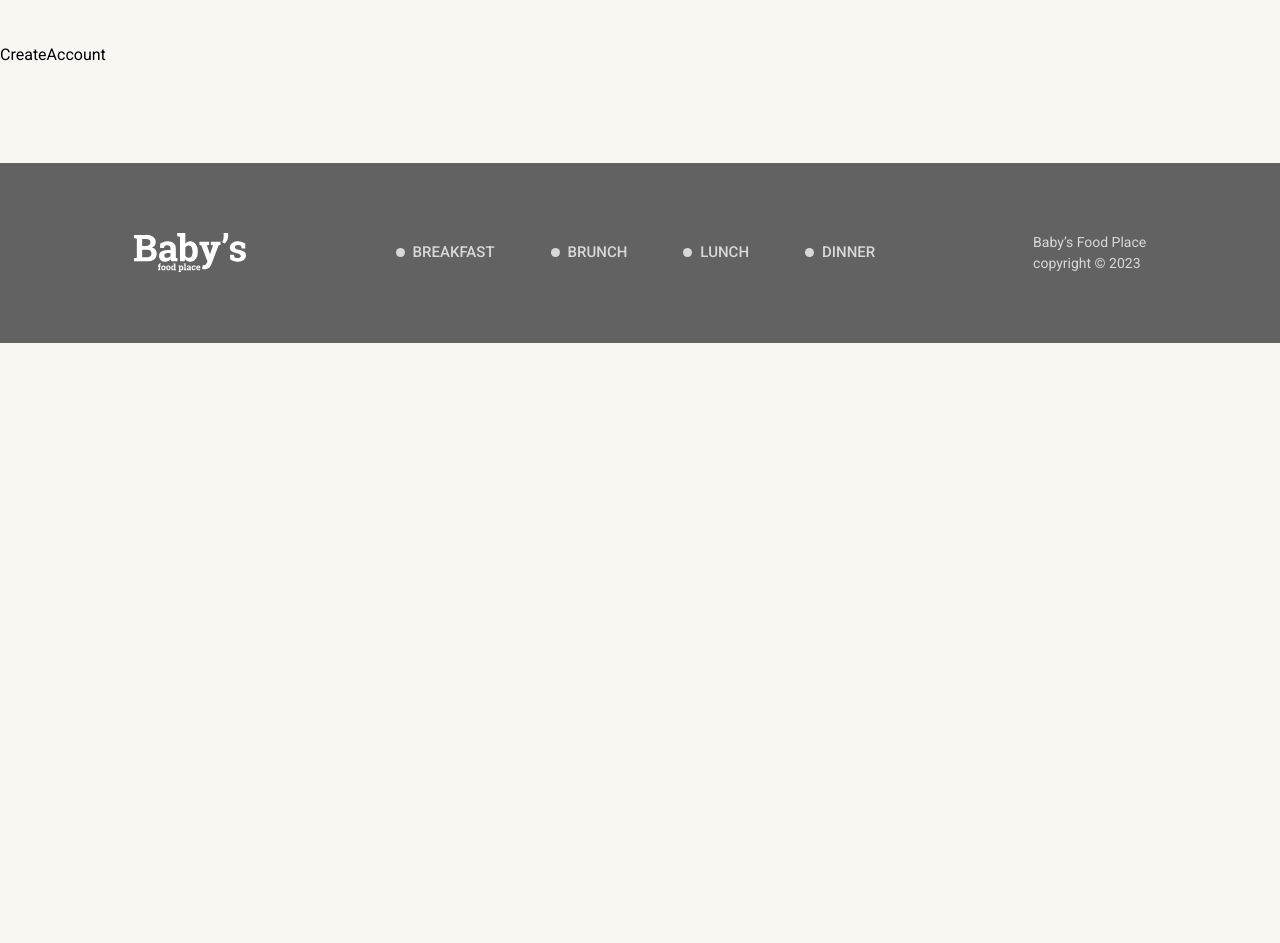
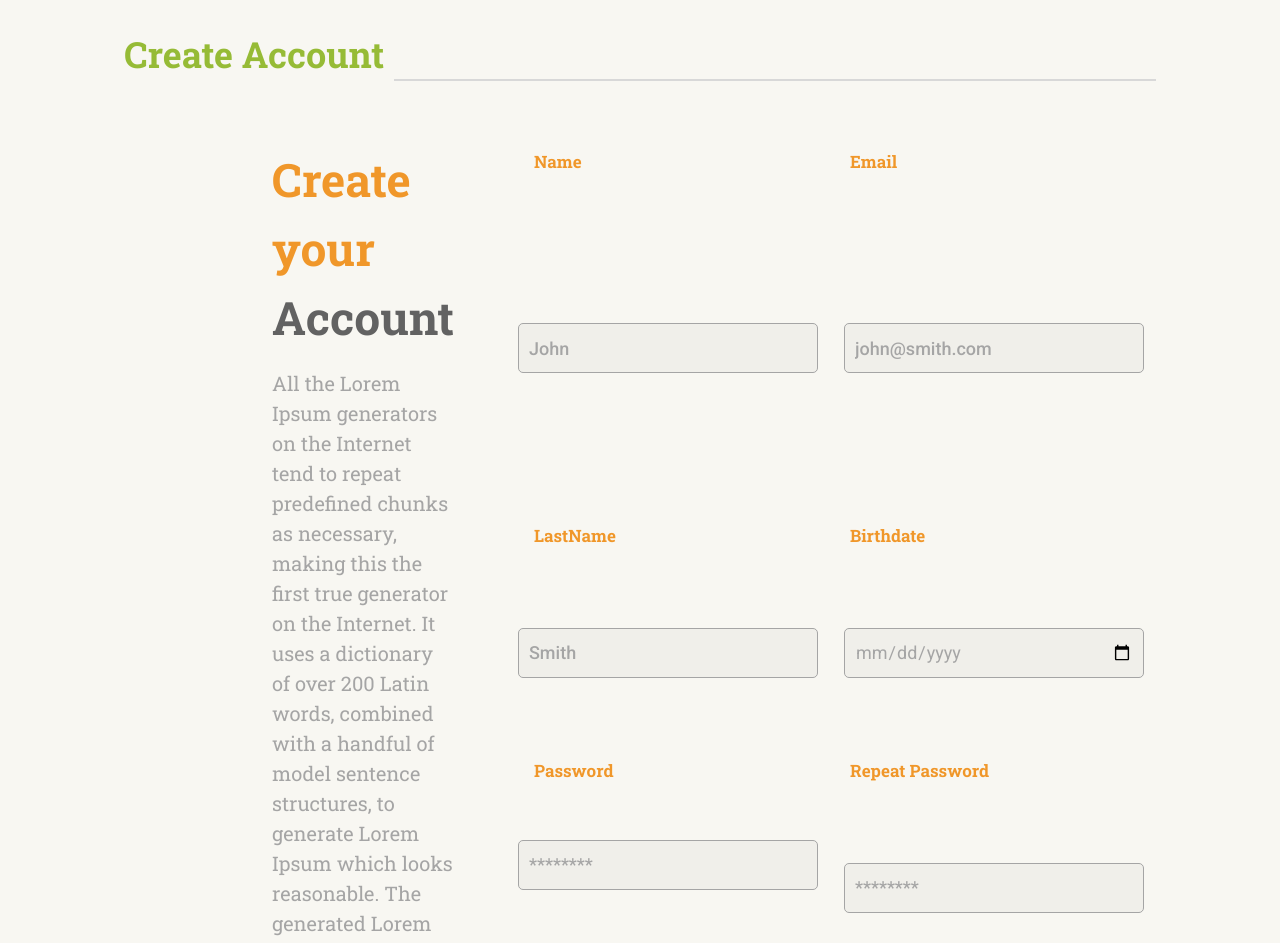
Before and after one commit to bojan09/babys-food-place, a React (Vite) app in the folder client/: page /create-account in a window 1280 px wide. Shown: the part 140-1083 px from the top of the page. Before the commit the page ends 800 px from the top, so only its background shows below. Built offline with nearby package versions, Linux system fonts and the light colour scheme.

Commit message:
added CreateAccount design

```diff
--- a/client/src/components/Navbar/Navbar.jsx
+++ b/client/src/components/Navbar/Navbar.jsx
@@ -20,7 +20,7 @@ const Navbar = () => {
   const [toggle, setToggle] = useState(false);
 
   return (
-    <div className="flex md:justify-between items-center xs:w-full md:w-[76%] mx-auto sm:pt-[50px] xs:py-[30px] sticky top-0 left-0 bg-primary z-10 sm:mb-12">
+    <div className="flex md:justify-between items-center xs:w-full md:w-[76%] mx-auto sm:pt-[50px] xs:py-[30px] sticky top-0 left-0 bg-primary z-10 sm:mb-8">
       {/* Logo */}
       <Link
         to="/"
--- a/client/src/pages/CreateAccount/CreateAccount.jsx
+++ b/client/src/pages/CreateAccount/CreateAccount.jsx
@@ -1,7 +1,154 @@
 import React from "react";
 
+// jsx code based on media query
+import { useMediaQuery } from "react-responsive";
+
 const CreateAccount = () => {
-  return <div>CreateAccount</div>;
+  const isDesktopOrLaptop = useMediaQuery({ query: "(min-width: 1224px)" });
+  const isMobile = useMediaQuery({ query: "(max-width: 1000px)" });
+  return (
+    <div>
+      {/* Create Account Heading - Container */}
+      <h1 className="textMainHead md:after:w-[59.5vw] xs:after:w-[42vw] xs:my-4  xs:text-[28px] sm:text-[36px] text-center">
+        Create Account
+      </h1>
+
+      {/*  Container */}
+      <div className="md:flex mx-auto md:ml-[17rem] md:w-[65%] md:mt-[3rem] mb-[10%]">
+        {/* Secondary Heading & Paragraph - Container */}
+        <div className="xs:mx-4 xs:my-4 md:m-0 robotoSlab md:w-[50%]">
+          <h1 className="md:text-[46px] xs:text-[36px]  font-bold my-4 text-color_darkgray">
+            <span className="text-color_orange">Create your</span> <br />{" "}
+            Account
+          </h1>
+          <p className="md:text-[20px] xs:text-[18px] text-color_midgray">
+            All the Lorem Ipsum generators on the Internet tend to repeat
+            predefined chunks as necessary, making this the first true generator
+            on the Internet. It uses a dictionary of over 200 Latin words,
+            combined with a handful of model sentence structures, to generate
+            Lorem Ipsum which looks reasonable. The generated Lorem Ipsum is
+            therefore always free from repetition, injected humour, or
+            non-characteristic words etc.
+          </p>
+        </div>
+
+        {/* Form - Container */}
+        <form className="md:flex xs:text-center xs:mt-5 md:ml-[4rem] md:mr-[-2rem]">
+          {/* Name & LastName - Container */}
+          <div className="grid">
+            <label className="robotoSlab font-bold text-color_orange">
+              Name
+            </label>
+            <input
+              type="text"
+              placeholder="John"
+              className="xs:w-[300px] md:w-[300px] md:h-[50px] mx-auto"
+            />
+
+            {/* LastName - Container */}
+            <div className="xs:mt-5 md:m-0 text-center md:grid">
+              <label className="robotoSlab font-bold text-color_orange">
+                LastName
+              </label>
+              <input
+                type="text"
+                placeholder="Smith"
+                className="xs:w-[300px] md:w-[300px] md:h-[50px] mx-auto"
+              />
+            </div>
+
+            {/* Password  - Container */}
+            {isDesktopOrLaptop && (
+              <div className="xs:mt-5 md:m-0 md:grid">
+                <label className="robotoSlab font-bold text-color_orange">
+                  Password
+                </label>
+                <input
+                  type="password"
+                  placeholder="********"
+                  className="xs:w-[300px] md:w-[300px] md:h-[50px] mx-auto"
+                />
+
+                <button className="md:ml-2 md:mt-[4rem] xs:w-[310px] md:w-[210px] h-[45px] rounded-lg bg-color_green uppercase text-white font-bold text-[18px] my-4">
+                  save
+                </button>
+              </div>
+            )}
+          </div>
+
+          {/* Email & Birthdate - Container */}
+          <div className="xs:mt-5 md:ml-[1rem] md:m-0 grid">
+            <label className="robotoSlab font-bold text-color_orange">
+              Email
+            </label>
+            <input
+              type="email"
+              placeholder="john@smith.com"
+              className="xs:w-[300px] md:w-[300px] md:h-[50px] mx-auto"
+            />
+
+            {/* Birthdate - Container */}
+            <div className="xs:mt-5 md:m-0 grid">
+              <label className="robotoSlab font-bold text-color_orange">
+                Birthdate
+              </label>
+              <input
+                type="date"
+                className="xs:w-[300px] md:w-[300px] md:h-[50px] md:text-left mx-auto text-color_midgray"
+              />
+            </div>
+
+            {/* Repeat Password  - Container */}
+            {isDesktopOrLaptop && (
+              <div className="xs:mt-5 md:m-0 md:grid">
+                <label className="robotoSlab font-bold text-color_orange">
+                  Repeat Password
+                </label>
+                <input
+                  type="password"
+                  placeholder="********"
+                  className="md:mb-[8.45rem] xs:w-[300px] md:w-[300px] md:h-[50px]"
+                />
+              </div>
+            )}
+          </div>
+
+          {/* Password & Repeat Password - Container */}
+          {isMobile && (
+            <div className="xs:mt-5 md:m-0 grid">
+              <label className="robotoSlab font-bold text-color_orange">
+                Password
+              </label>
+              <input
+                type="password"
+                placeholder="********"
+                className="xs:w-[300px] md:w-[300px] md:h-[50px] mx-auto"
+              />
+
+              {/* Repeat Password  - Container */}
+              <div className="xs:mt-5 md:m-0 md:grid">
+                <label className="robotoSlab font-bold text-color_orange">
+                  Repeat Password
+                </label>
+                <input
+                  type="password"
+                  placeholder="********"
+                  className="xs:w-[300px] md:w-[300px] md:h-[50px] text-center"
+                />
+              </div>
+            </div>
+          )}
+
+          {/* Save  - Button */}
+          {isMobile && (
+            <button className="xs:mt-10 md:m-0 xs:w-[310px] h-[45px] rounded-lg bg-color_green uppercase text-white font-bold text-[18px] my-4">
+              save
+            </button>
+          )}
+        </form>
+      </div>
+    </div>
+  );
 };
 
 export default CreateAccount;
--- a/client/src/pages/UserProfile/UserProfile.jsx
+++ b/client/src/pages/UserProfile/UserProfile.jsx
@@ -12,6 +12,7 @@ const UserProfile = () => {
 
   return (
     <div className="flex flex-col items-center justify-center">
+      {/* My Profile Heading - Container */}
       <h1 className="textMainHead md:after:w-[63vw] xs:after:w-[42vw] xs:my-4  xs:text-[28px] sm:text-[36px] text-center">
         My Profile
       </h1>
@@ -44,14 +45,14 @@ const UserProfile = () => {
             />
 
             {/* LastName - Container */}
-            <div className="xs:mt-5 md:m-0 text-center md:grid">
+            <div className="xs:mt-5 md:m-0 text-center grid">
               <label className="robotoSlab font-bold text-color_orange">
                 LastName
               </label>
               <input
                 type="text"
                 placeholder="Smith"
-                className="xs:w-[300px] md:w-[300px] md:h-[50px] text-center"
+                className="xs:w-[300px] md:w-[300px] md:h-[50px] mx-auto"
               />
             </div>
 
@@ -64,8 +65,12 @@ const UserProfile = () => {
                 <input
                   type="password"
                   placeholder="********"
-                  className="xs:w-[300px] md:w-[300px] md:h-[50px] text-center"
+                  className="xs:w-[300px] md:w-[300px] md:h-[50px] mx-auto"
                 />
+
+                <button className="md:ml-2 md:mt-[4rem] xs:w-[310px] md:w-[210px] h-[45px] rounded-lg bg-color_green uppercase text-white font-bold text-[18px] my-4">
+                  save
+                </button>
               </div>
             )}
           </div>
@@ -92,7 +97,7 @@ const UserProfile = () => {
               />
             </div>
 
-            {/* Password  - Container */}
+            {/* Repeat Password  - Container */}
             {isDesktopOrLaptop && (
               <div className="xs:mt-5 md:m-0 md:grid">
                 <label className="robotoSlab font-bold text-color_orange">
@@ -101,7 +106,7 @@ const UserProfile = () => {
                 <input
                   type="password"
                   placeholder="********"
-                  className="xs:w-[300px] md:w-[300px] md:h-[50px] text-center"
+                  className="md:mb-[8.45rem] xs:w-[300px] md:w-[300px] md:h-[50px] mx-auto"
                 />
               </div>
             )}
@@ -127,7 +132,7 @@ const UserProfile = () => {
                 <input
                   type="password"
                   placeholder="********"
-                  className="xs:w-[300px] md:w-[300px] md:h-[50px] text-center"
+                  className="xs:w-[300px] md:w-[300px] md:h-[50px] mx-auto"
                 />
               </div>
             </div>
```
Also changed, not shown: client/src/components/Recipes/RecipesForm/RecipesForm.jsx (+11 -11 lines).
